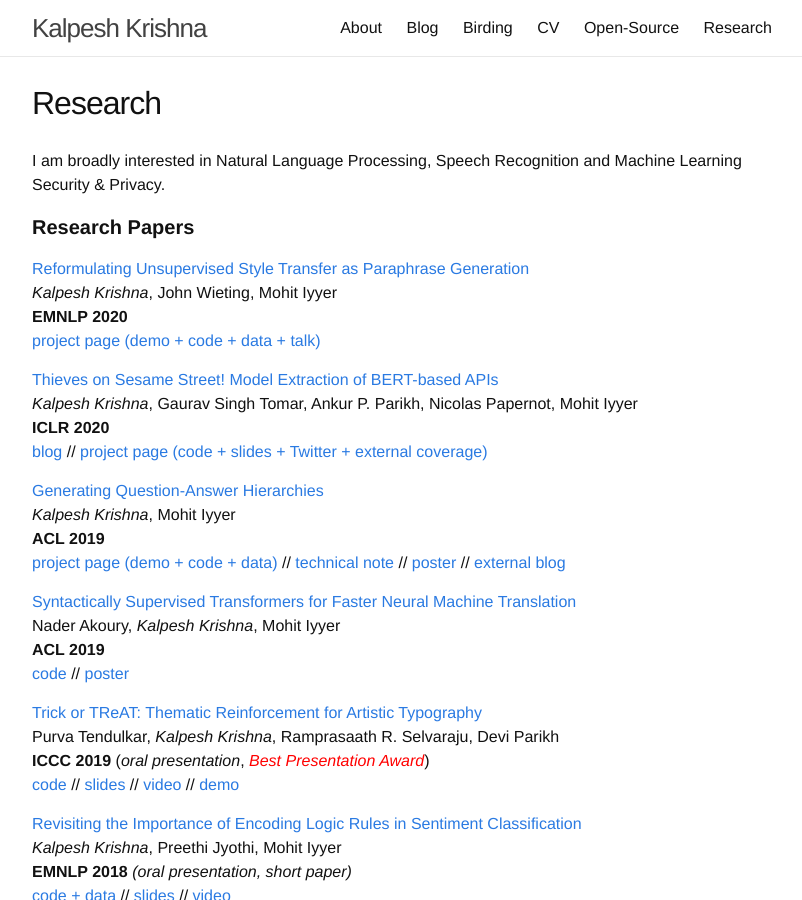
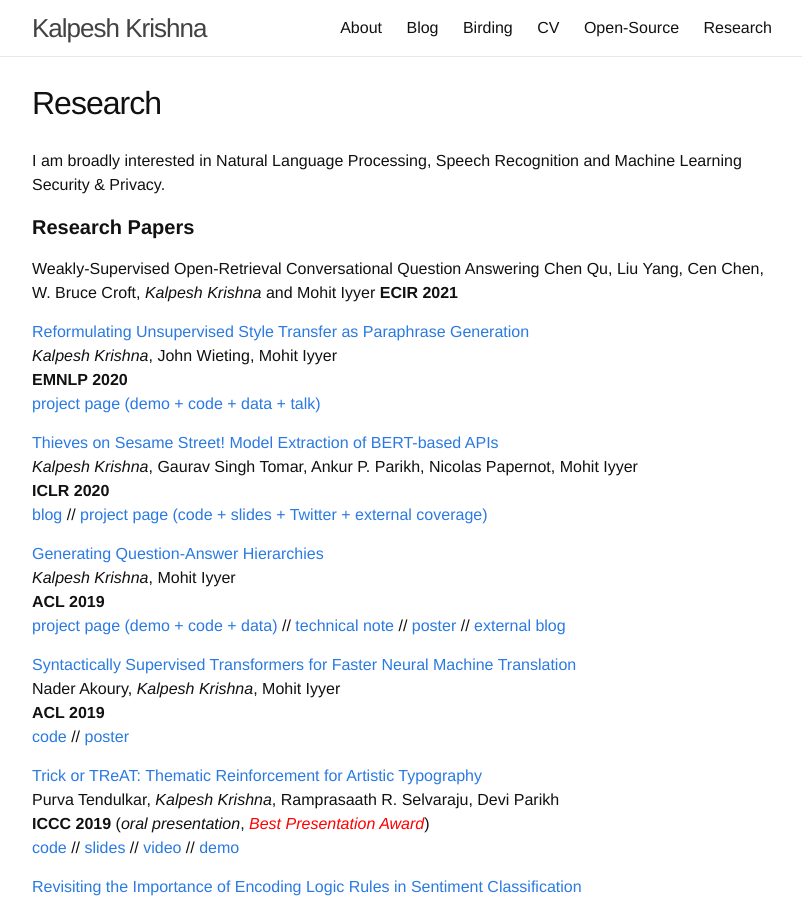
Before and after one commit to martiansideofthemoon/martiansideofthemoon.github.io, a Jekyll site: the page built from _pages/research.md, in a window 1280 px wide and 900 px high. Shown: the whole window, without its empty margins (238-1040 px from the left). Built offline with Jekyll 4.4.1, drawn with Linux system fonts in a browser that asks for light colours; comment, search, counter and statistics services are not loaded.

Commit message:
Adding ECIR paper

```diff
--- a/_pages/research.md
+++ b/_pages/research.md
@@ -6,6 +6,10 @@ permalink: /research/
 I am broadly interested in Natural Language Processing, Speech Recognition and Machine Learning Security & Privacy.
 
 #### **Research Papers**
+
+Weakly-Supervised Open-Retrieval Conversational Question Answering
+Chen Qu, Liu Yang, Cen Chen, W. Bruce Croft, *Kalpesh Krishna* and Mohit Iyyer
+**ECIR 2021**
 
 [Reformulating Unsupervised Style Transfer as Paraphrase Generation](https://arxiv.org/abs/2010.05700)
 *Kalpesh Krishna*, John Wieting, Mohit Iyyer
```
Also changed, not shown: index.md (+1 -0 lines).
